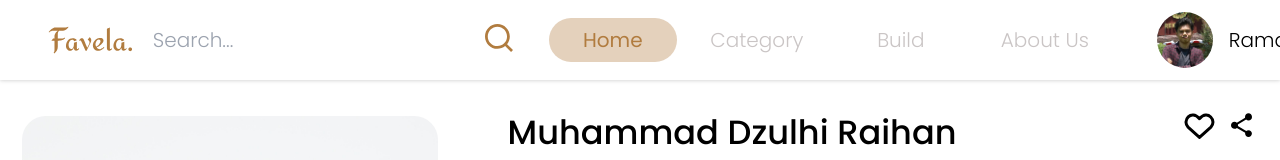
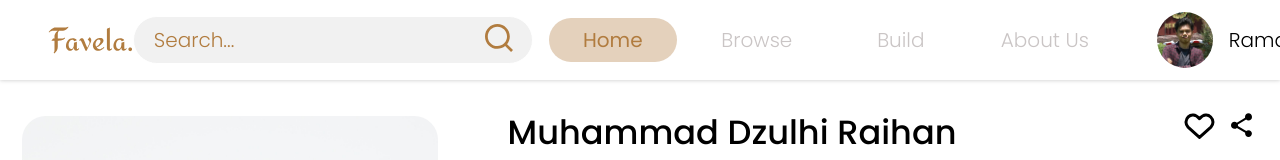
Before and after one commit to LaFavela/favela, a Next.js app: page /merchantProfile in a window 1280 px wide. Shown: the top 160 px of the page. Built offline with nearby package versions, Linux system fonts and the light colour scheme.

Commit message:
fixed color misconfig in navbar and testing link

```diff
--- a/src/pages/navbar.tsx
+++ b/src/pages/navbar.tsx
@@ -2,13 +2,14 @@ import Image from "next/image";
 import Link from "next/link";
 import { useState, useEffect } from "react";
 import React from "react";
+import Router from "next/router";
 
 export default function Navbar(
-  props: any = { transparent: false, login: false }
+   props: any = { transparent: false, login: false, home: false }
 ) {
    let navBackground = "bg-white drop-shadow";
    let logoColor = "text-[#B17C3F]";
-  let searchRing;
+   let searchRing = " border-white border-[1px] placeholder:text-[#B17C3F] ";
    let searchBackground = "bg-[#F1F1F1]";
    let searchTextColor = "text-[#B17C3F]";
    let btnTextColor = "text-[#B17C3F]";
@@ -17,10 +18,12 @@ export default function Navbar(
    let loginTextBtnColor = "text-white";
    let loginBtnColor = "bg-[#B17C3F]";
    let profileTextColor = "text-black";
+   let homie = " sticky top-0";
+   if (props.home) homie = " fixed";
    if (props.transparent) {
       navBackground = "bg-transparent";
       logoColor = "text-white";
-    searchRing = " border-white border-[1px]";
+      searchRing = " border-white border-[1px] placeholder:text-white ";
       searchBackground = "bg-transparent";
       searchTextColor = "text-white";
       btnTextColor = "text-[#559CB2]";
@@ -31,17 +34,24 @@ export default function Navbar(
       profileTextColor = "text-white";
    }
 
+   function clickHandler(link: string) {
+      return Router.push(link);
+   }
+
    return (
       <nav
          className={
             "z-50 flex h-20 w-full items-center justify-center text-xl text-black transition-colors duration-300 " +
-        navBackground
+            navBackground +
+            homie
          }
       >
          <div className="flex w-full justify-between px-12">
             <div className="w-28">
                <svg
-            className={"h-full w-full fill-current object-contain " + logoColor}
+                  className={
+                     "h-full w-full fill-current object-contain " + logoColor
+                  }
                   width="109"
                   height="35"
                   viewBox="0 0 109 35"
@@ -56,7 +66,9 @@ export default function Navbar(
                   <form className="h-12 w-[25rem]" action="">
                      <div className="float-right pr-12">
                         <svg
-                  className={"absolute mt-2 fill-current " + searchTextColor}
+                           className={
+                              "absolute mt-2 fill-current " + searchTextColor
+                           }
                            width="28"
                            height="28"
                            viewBox="0 0 28 28"
@@ -80,6 +92,7 @@ export default function Navbar(
                      ></input>
                   </form>
                   <button
+                     onClick={() => clickHandler("/")}
                      className={
                         "h-11 w-32 rounded-full text-xl font-normal " +
                         btnTextColor +
@@ -89,18 +102,24 @@ export default function Navbar(
                   >
                      Home
                   </button>
-            <button
-              className={"h-11 w-32 rounded-full font-light " + textColor}
+                  <button onClick={() => clickHandler("/browse")}
+                     className={
+                        "h-11 w-32 rounded-full font-light " + textColor
+                     }
                   >
-              Category
+                     Browse
                   </button>
                   <button
-              className={"h-11 w-32 rounded-full font-light " + textColor}
+                     className={
+                        "h-11 w-32 rounded-full font-light " + textColor
+                     }
                   >
                      Build
                   </button>
                   <button
-              className={"h-11 w-32 rounded-full font-light " + textColor}
+                     className={
+                        "h-11 w-32 rounded-full font-light " + textColor
+                     }
                   >
                      About Us
                   </button>
@@ -112,7 +131,9 @@ export default function Navbar(
                      className="aspect-square w-14 rounded-full"
                   ></img>
                   <div>
-              <p className={"text-xl font-light " + profileTextColor}>Rama</p>
+                     <p className={"text-xl font-light " + profileTextColor}>
+                        Rama
+                     </p>
                   </div>
                </div>
             </div>
```
Lines whose indentation alone changed are shown as unchanged.
